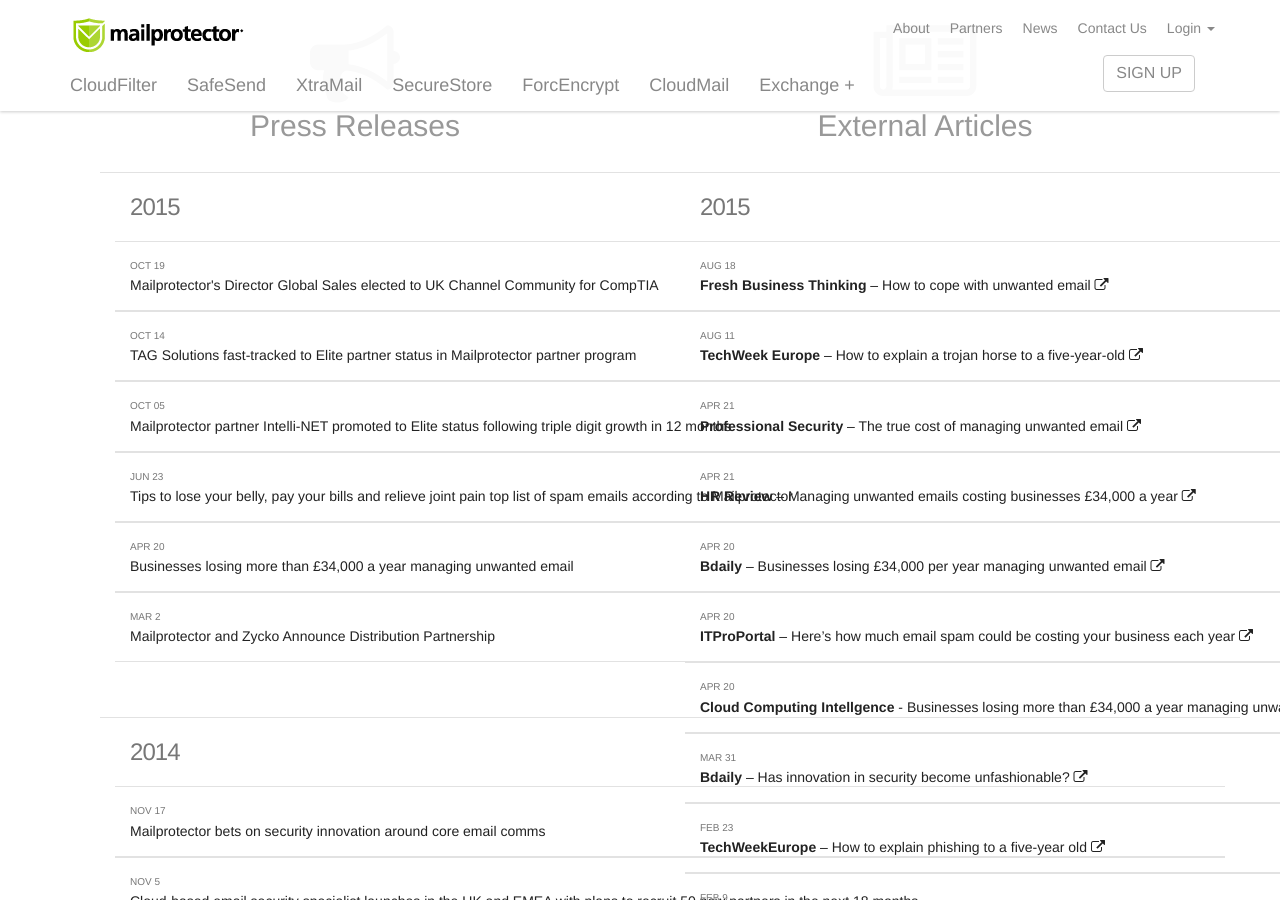
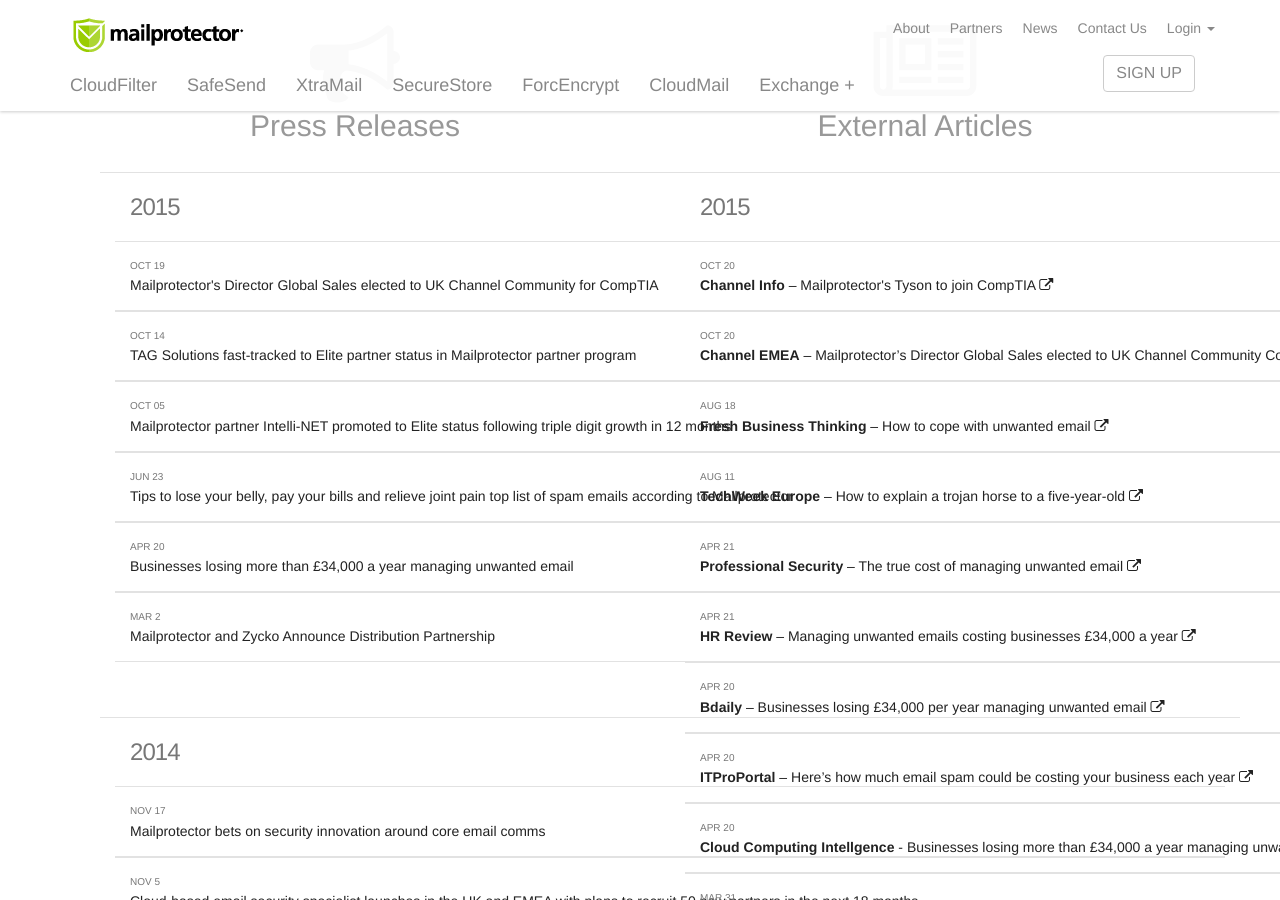
Before and after one commit to virtualconnect/mailprotector.com, a Jekyll site: the page built from news/index.html, in a window 1280 px wide and 900 px high, scrolled down 307 px. Built offline with Jekyll 4.4.1, drawn with Linux system fonts in a browser that asks for light colours; nearby versions of some CDN libraries; some web fonts are replaced.

Commit message:
Updated new section

```diff
--- a/news/index.html
+++ b/news/index.html
@@ -103,6 +103,13 @@ body_class: news
 		                        <div class="panel-body">
 
 									<div class="row">
+		                                <a href="http://www.channelinfo.net/mailprotector-s-tyson-to-join-comptia" target="_blank"><div class="date col-sm-12">Oct 20</div><strong>Channel Info</strong> – Mailprotector's Tyson to join CompTIA <i class="fa fa-external-link"></i></a>
+		                            </div>
+
+		                            <div class="row">
+		                                <a href="http://www.channelemea.com/spip.php?article37332" target="_blank"><div class="date col-sm-12">Oct 20</div><strong>Channel EMEA</strong> – Mailprotector’s Director Global Sales elected to UK Channel Community CompTIA <i class="fa fa-external-link"></i></a>
+		                            </div>
+									<div class="row">
 		                                <a href="http://www.freshbusinessthinking.com/business_advice.php?CID=0&AID=15394&PGID=1#.VdYbfHiRY1s" target="_blank"><div class="date col-sm-12">Aug 18</div><strong>Fresh Business Thinking</strong> – How to cope with unwanted email <i class="fa fa-external-link"></i></a>
 		                            </div>
 		                            <div class="row">
```
